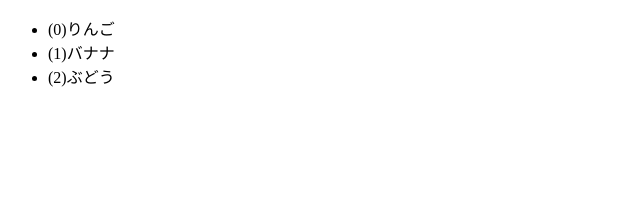
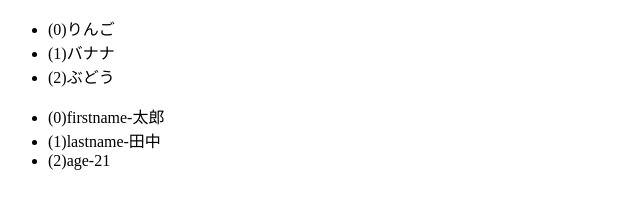
Before and after one commit to yutatsune/vuejs_practice, a plain HTML site: page section3/4.v-for.html in a window 1280 px wide. Shown: the whole page, without its empty margins (0-640 px from the left). Drawn offline with nearby package versions, Linux system fonts and the light colour scheme.

Commit message:
Update 4.v-for.html

```diff
--- a/section3/4.v-for.html
+++ b/section3/4.v-for.html
@@ -11,15 +11,25 @@
   <div id='app'>
     <ul>
       <li v-for="(fruit, index) in fruits">({{index}}){{fruit}}</li>
-<!--       引数 in 配列として{{引数}}と書く事で配列の中身を取り出す事ができる
-      第二引数としてインデックス（添字）を持たせる事ができる -->
     </ul>
+    <ul>
+      <li v-for="(value, key, index) in object">({{index}}){{key}}-{{value}}</li>
+    </ul>
+<!--       v-forは配列とオブジェクトをレンダリングする事ができる
+      引数 in 配列として{{引数}}と書く事で配列の中身を取り出す事ができる
+      [配列]第二引数としてインデックス（添字）を持たせる事ができる
+      [オブジェクト]引数は、第一引数（バリュー）・第二引数（キー）・第三引数（インデックス） -->
   </div>
   <script>
     new Vue ({
       el: '#app',
       data: {
-        fruits: ['りんご', 'バナナ', 'ぶどう']
+        fruits: ['りんご', 'バナナ', 'ぶどう'],
+        object: {
+          firstname: '太郎',
+          lastname: '田中',
+          age: 21
+        }
       }
     })
   </script>
```
